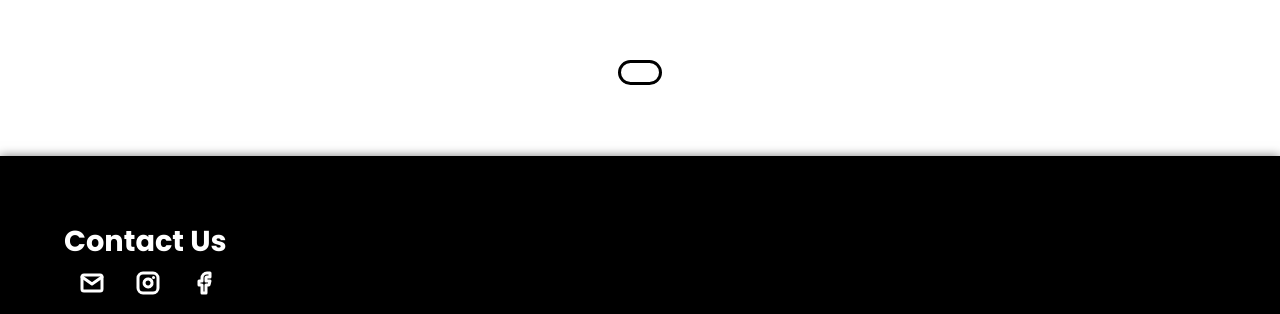
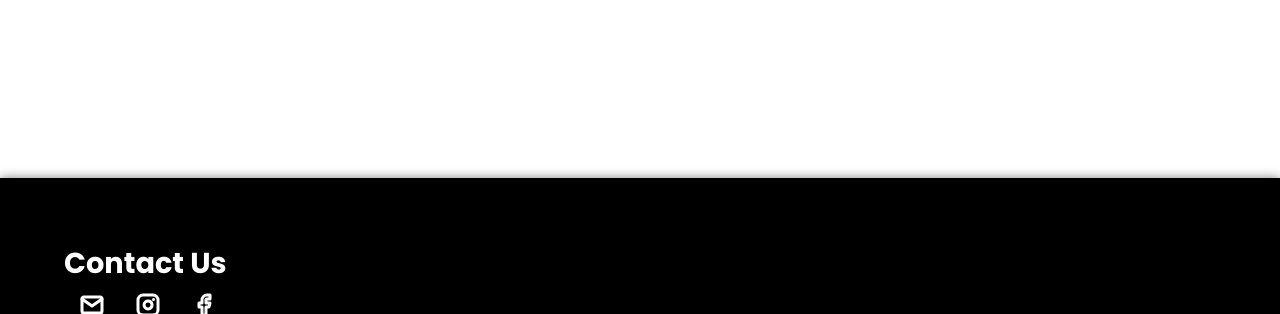
Before and after one commit to jessicaxu0605/iolabs-website, a React (Create React App) app: page / in a window 1280 px wide. Shown: the part 1950-2264 px from the top of the page. Built offline with nearby package versions, Linux system fonts and the light colour scheme; the HTML template or start-up script is replaced by a standard one.

Commit message:
Update HomePage.js

```diff
--- a/src/Home/HomePage.js
+++ b/src/Home/HomePage.js
@@ -9,7 +9,7 @@
     return(
         <React.Fragment>
             <Slideshow/>
-            <main className='home'>
+            <main className='home' style={{paddingBottom:'0'}}>
                 <div className='main-connector'/>
                 <div className='about-us'>
                     <h1 className='section-heading blue-text'>About Us</h1>
@@ -30,7 +30,7 @@
                     <div className='horizontal-connector'></div>
                     <div className='horizontal-connector spacing'></div>
                 </div>
-                <div className='connector' style={{left:'calc(4em)', margin:'0', backgroundColor:'rgb(250, 200, 70)'}}></div>
+                <div className='connector' style={{left:'calc(4em)', margin:'0', backgroundColor:'var(--io-yellow)'}}></div>
 
                 <section className='our-labs'>
                     <div className='connector' style={{left:'calc(var(--margin) + 4em)', margin:'0'}}></div>
@@ -63,13 +63,13 @@
                     <Link to='/labs' className='button-link' style={{textDecoration:'none'}}>
                         <Button
                             Toggled={()=>null}
-                            Color='white'
-                            BorderColor='white'
-                            ActivatedColor='rgb(255, 115, 115)'
-                            ActivatedBorderColor='white'
-                            ActivatedBackgroundColor='white'
-                            Content='Learn More >'
-
+                            Text='Learn More >'
+                            DefaultStyle={{color:'white', borderColor:'white'}}
+                            ActivatedStyle={{
+                                color:'var(--io-red)',
+                                borderColor:'white',
+                                backgroundColor:'white'
+                            }}
                         />
                     </Link>
                 </section>
```
